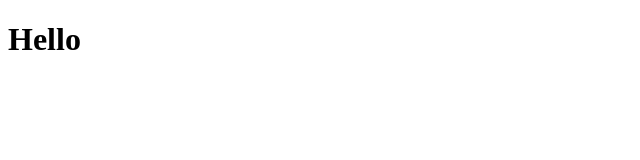
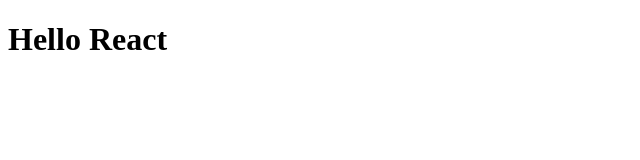
Before and after one commit to Shelkov90/test_project, a plain HTML site: page index.html in a window 1280 px wide. Shown: the whole page, without its empty margins (0-640 px from the left). Drawn offline with Linux system fonts and the light colour scheme.

Commit message:
Update index.html

```diff
--- a/index.html
+++ b/index.html
@@ -6,6 +6,6 @@
 	<title>Document</title>
 </head>
 <body>
-	<h1>Hello</h1>
+	<h1>Hello React</h1>
 </body>
 </html>
```
